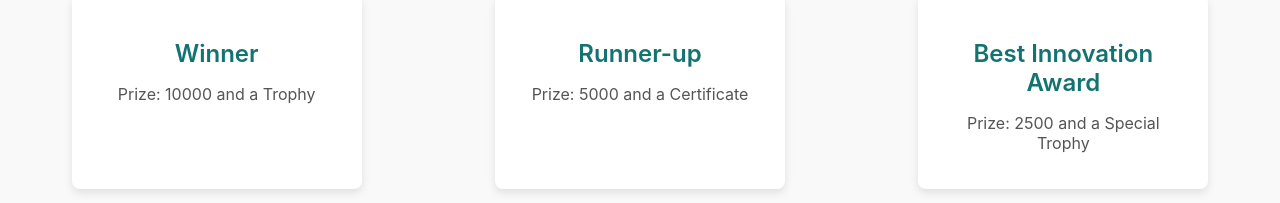
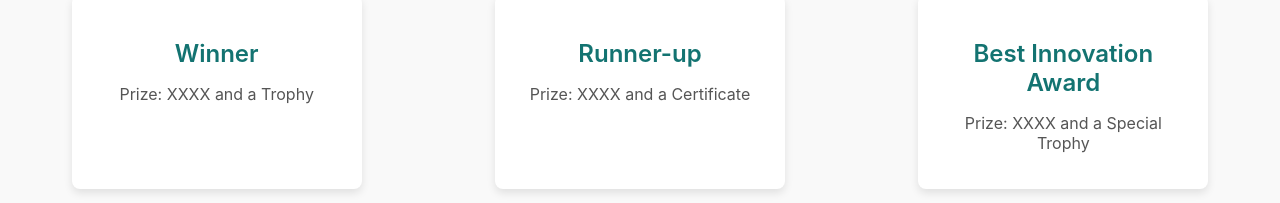
Before and after one commit to itanand/8848hackathon, a React (Create React App) app: page / in a window 1280 px wide. Shown: the part 2384-2587 px from the top of the page. Built offline with nearby package versions, Linux system fonts and the light colour scheme.

Commit message:
Prize money Update

```diff
--- a/src/components/Winner.js
+++ b/src/components/Winner.js
@@ -3,9 +3,9 @@ import './Winner.css'; // Importing the CSS for styling
 
 const Winner = () => {
   const prizeData = [
-    { title: 'Winner', description: 'Prize: 10000 and a Trophy' },
-    { title: 'Runner-up', description: 'Prize: 5000 and a Certificate' },
-    { title: 'Best Innovation Award', description: 'Prize: 2500 and a Special Trophy' },
+    { title: 'Winner', description: 'Prize: XXXX and a Trophy' },
+    { title: 'Runner-up', description: 'Prize: XXXX and a Certificate' },
+    { title: 'Best Innovation Award', description: 'Prize: XXXX and a Special Trophy' },
   ];
 
   return (
```
